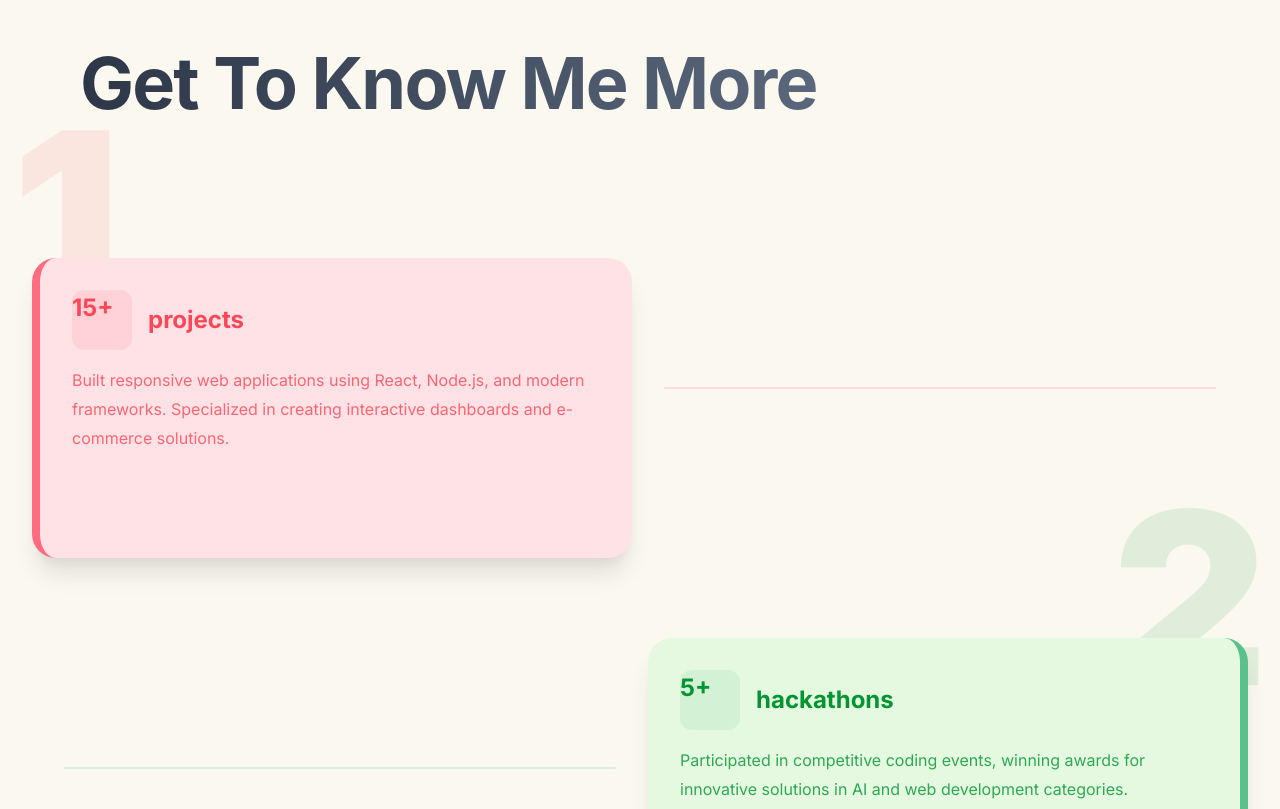
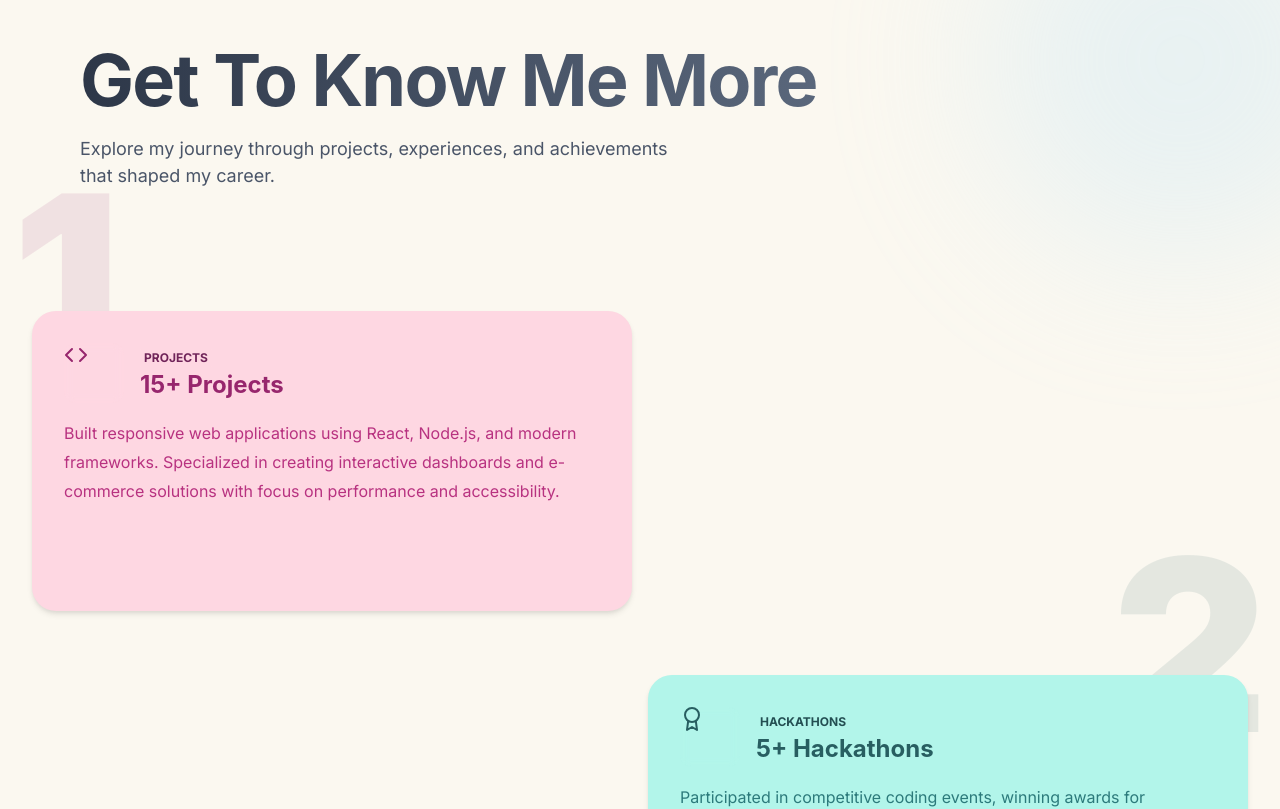
Before and after one commit to KabsiMontassar/portfolio, a React (Vite) app: page / in a window 1280 px wide. Shown: the part 1480-2289 px from the top of the page. Built offline with nearby package versions, Linux system fonts and the light colour scheme.

Commit message:
Update Achievements.jsx

```diff
--- a/src/components/Achievements/Achievements.jsx
+++ b/src/components/Achievements/Achievements.jsx
@@ -1,59 +1,288 @@
 import React, { useRef, useState, useEffect } from 'react';
-import { Box, Heading, Text, Flex, useColorMode, Image, Modal, ModalOverlay, ModalContent, ModalBody, ModalCloseButton } from '@chakra-ui/react';
+import {
+  Box,
+  Heading,
+  Text,
+  Flex,
+  useColorMode,
+  Image,
+  Modal,
+  ModalOverlay,
+  ModalContent,
+  ModalBody,
+  ModalCloseButton,
+  useColorModeValue,
+  SimpleGrid,
+  Badge,
+  Icon,
+  useBreakpointValue
+} from '@chakra-ui/react';
 import { useTranslation } from 'react-i18next';
-
+import { FiAward, FiCode, FiBriefcase, FiBook, FiLayers, FiBookmark } from 'react-icons/fi';
 import gsap from 'gsap';
 
-const softColors = {
-  projects: {
-    bg: '#FFE2E6',
-    border: '#FF6B81',
-    text: '#FF4757'
-  },
-  hackathons: {
-    bg: '#E5F9E0',
-    border: '#5AC18E',
-    text: '#009432'
-  },
-  experiences: {
-    bg: '#E6F3FF',
-    border: '#5AA6FF',
-    text: '#0984E3'
-  },
-  certificates: {
-    bg: '#FFF3E0',
-    border: '#FFB74D',
-    text: '#FF9F43'
-  },
-  skills: {
-    bg: '#F3E5F5',
-    border: '#BA68C8',
-    text: '#9B59B6'
-  },
-  education: {
-    bg: '#FFEFE5',
-    border: '#FF8A65',
-    text: '#E55039'
-  }
+const AchievementCard = ({ achievement, index, isExpanded, onToggle }) => {
+  const cardRef = useRef(null);
+  const colorKey = achievement.label.toLowerCase();
+  const isMobile = useBreakpointValue({ base: true, md: false });
+  const iconMap = {
+    projects: FiCode,
+    hackathons: FiAward,
+    experiences: FiBriefcase,
+    certificates: FiBookmark,
+    skills: FiLayers,
+    education: FiBook
+  };
+
+  // Dynamic colors based on color mode and category
+  const bgColor = useColorModeValue(
+    `${achievement.color}.100`,
+    `${achievement.color}.900`
+  );
+  const borderColor = useColorModeValue(
+    `${achievement.color}.500`,
+    `${achievement.color}.200`
+  );
+  const textColor = useColorModeValue(
+    `${achievement.color}.700`,
+    `${achievement.color}.200`
+  );
+  const mutedTextColor = useColorModeValue(
+    `${achievement.color}.600`,
+    `${achievement.color}.300`
+  );
+  const hoverBg = useColorModeValue(
+    `${achievement.color}.50`,
+    `${achievement.color}.800`
+  );
+
+  useEffect(() => {
+    gsap.fromTo(cardRef.current,
+      { opacity: 0, y: 50 },
+      {
+        opacity: 1,
+        y: 0,
+        duration: 0.8,
+        delay: index * 0.15,
+        ease: "back.out"
+      }
+    );
+  }, [index]);
+
+  return (
+    <Box
+      ref={cardRef}
+      position="relative"
+      mb={{ base: 12, md: 16 }}
+      opacity={0}
+      cursor="pointer"
+      onClick={onToggle}
+      _hover={{
+        '.achievement-number': {
+          opacity: 0.15,
+          transform: 'scale(1.05)'
+        }
+      }}
+      transition="all 0.3s ease"
+    >
+      <Flex
+        direction={{ base: "column", md: index % 2 === 0 ? "row" : "row-reverse" }}
+        align="center"
+        w="100%"
+        position="relative"
+      >
+        <Text
+          className="achievement-number"
+          fontSize={{ base: "120px", md: "240px" }}
+          fontWeight="900"
+          opacity={0.1}
+          position="absolute"
+          left={index % 2 === 0 ? { base: "10px", md: "-20px" } : "auto"}
+          right={index % 2 === 0 ? "auto" : { base: "10px", md: "-20px" }}
+          top={{ base: "-80px", md: "-200px" }}
+          color={textColor}
+          zIndex={0}
+          transition="all 0.3s ease"
+        >
+          {index + 1}
+        </Text>
+
+        <Box
+          w={{ base: "full", md: isExpanded ? "full" : "600px" }}
+          h={{ base: "auto", md: isExpanded ? "400px" : "300px" }}
+          bg={bgColor}
+          p={{ base: 6, md: 8 }}
+          borderRadius="3xl"
+          boxShadow={isExpanded ? "xl" : "md"}
+          borderLeft={index % 2 === 0 ? { base: "none", md: `6px solid ${borderColor}` } : "none"}
+          borderRight={index % 2 === 0 ? "none" : { base: "none", md: `6px solid ${borderColor}` }}
+          borderTop={{ base: `6px solid ${borderColor}`, md: "none" }}
+          transform={isExpanded ? "translateY(0)" : "translateY(10px)"}
+          transition="all 0.3s cubic-bezier(0.175, 0.885, 0.32, 1.275)"
+          _hover={{
+            transform: "translateY(0)",
+            boxShadow: "xl",
+            bg: hoverBg
+          }}
+          overflow="hidden"
+          display="flex"
+          flexDirection="column"
+          justifyContent="space-between"
+          position="relative"
+          zIndex={1}
+        >
+          <Flex direction="column" h="100%">
+            <Flex align="center" mb={4}>
+              <Box
+                w={{ base: "50px", md: "60px" }}
+                h={{ base: "50px", md: "60px" }}
+                borderRadius="xl"
+                bg={`${borderColor}20`}
+                mr={4}
+                display="flex"
+                align="center"
+                justify="center"
+                backdropFilter="blur(5px)"
+                border={`1px solid ${borderColor}30`}
+              >
+                <Icon
+                  as={iconMap[colorKey]}
+                  fontSize="2xl"
+                  color={textColor}
+                />
+              </Box>
+              <Box>
+                <Badge
+                  colorScheme={achievement.color}
+                  variant="subtle"
+                  fontSize="xs"
+                  mb={1}
+                >
+                  {achievement.label.toUpperCase()}
+                </Badge>
+                <Heading
+                  fontSize={{ base: "xl", md: "2xl" }}
+                  fontWeight="700"
+                  color={textColor}
+                >
+                  {achievement.number} {achievement.title}
+                </Heading>
+              </Box>
+            </Flex>
+
+            {isExpanded ? (
+              <Flex
+                flex={1}
+                gap={6}
+                direction={{ base: "column", md: "row" }}
+                mt={{ base: 4, md: 0 }}
+              >
+                <Box flex={1}>
+                  <Text
+                    color={mutedTextColor}
+                    fontSize="md"
+                    lineHeight={1.8}
+                    mb={{ base: 4, md: 0 }}
+                  >
+                    {achievement.description}
+                  </Text>
+                  {achievement.skills && (
+                    <Box mt={4}>
+                      <Text fontSize="sm" fontWeight="600" color={textColor} mb={2}>
+                        Key Skills:
+                      </Text>
+                      <Flex wrap="wrap" gap={2}>
+                        {achievement.skills.map((skill, i) => (
+                          <Badge
+                            key={i}
+                            colorScheme={achievement.color}
+                            variant="outline"
+                            px={2}
+                            py={1}
+                            borderRadius="full"
+                          >
+                            {skill}
+                          </Badge>
+                        ))}
+                      </Flex>
+                    </Box>
+                  )}
+                </Box>
+                <Box
+                  w={{ base: "full", md: "2px" }}
+                  h={{ base: "2px", md: "full" }}
+                  bg={`${borderColor}20`}
+                  mx={{ base: 0, md: 4 }}
+                  my={{ base: 4, md: 0 }}
+                />
+                <Box
+                  flex={2}
+                  display="flex"
+                  alignItems="center"
+                  justifyContent="center"
+                >
+                  <ImagePreview
+                    images={achievement.images}
+                    colorKey={colorKey}
+                    borderColor={borderColor}
+                    textColor={textColor}
+                  />
+                </Box>
+              </Flex>
+            ) : (
+              <Text
+                color={mutedTextColor}
+                fontSize="md"
+                lineHeight={1.8}
+                noOfLines={3}
+              >
+                {achievement.description}
+              </Text>
+            )}
+          </Flex>
+        </Box>
+
+        {!isMobile && (
+          <Box
+            flex={1}
+            h="2px"
+            bg={`${borderColor}20`}
+            mx={8}
+          />
+        )}
+      </Flex>
+    </Box>
+  );
 };
 
-const ImagePreview = ({ images, colorKey }) => {
+const ImagePreview = ({ images, borderColor, textColor }) => {
   const [selectedImage, setSelectedImage] = useState(null);
+  const isMobile = useBreakpointValue({ base: true, md: false });
 
   return (
     <>
-      <Flex w="100%" px={10} justifyContent="space-between" gap={12}>
+      <SimpleGrid
+        columns={{ base: 2, sm: 3 }}
+        spacing={{ base: 4, md: 6 }}
+        w="100%"
+        px={{ base: 0, md: 4 }}
+      >
         {images.map((img, idx) => (
           <Flex
             key={idx}
             direction="column"
             align="center"
+            transition="all 0.3s ease"
+            _hover={{
+              transform: 'translateY(-5px)'
+            }}
           >
             <Text
-              color={softColors[colorKey].text}
+              color={textColor}
               fontSize="sm"
               fontWeight="600"
               mb={2}
+              textAlign="center"
             >
               {img.title}
             </Text>
@@ -62,28 +291,75 @@ const ImagePreview = ({ images, colorKey }) => {
               overflow="hidden"
               cursor="pointer"
               onClick={() => setSelectedImage(img.url)}
-              transition="transform 0.2s"
-              _hover={{ transform: 'scale(1.05)' }}
+              transition="all 0.3s ease"
+              _hover={{
+                transform: 'scale(1.05)',
+                boxShadow: `0 4px 12px ${borderColor}40`
+              }}
+              boxShadow={`0 2px 8px ${borderColor}20`}
+              position="relative"
+              w="full"
+              h={{ base: "100px", md: "120px" }}
             >
               <Image
                 src={img.url}
                 alt={img.title}
-                w="120px"
-                h="90px"
+                w="100%"
+                h="100%"
                 objectFit="cover"
-                border={`2px solid ${softColors[colorKey].border}`}
+                border={`2px solid ${borderColor}`}
               />
+              <Box
+                position="absolute"
+                inset={0}
+                bg={`${borderColor}20`}
+                opacity={0}
+                _hover={{ opacity: 1 }}
+                transition="opacity 0.3s ease"
+                display="flex"
+                alignItems="center"
+                justifyContent="center"
+              >
+                <Box
+                  bg={`${borderColor}80`}
+                  color="white"
+                  px={3}
+                  py={1}
+                  borderRadius="full"
+                  fontSize="xs"
+                  fontWeight="bold"
+                >
+                  View
+                </Box>
+              </Box>
             </Box>
           </Flex>
         ))}
-      </Flex>
+      </SimpleGrid>
 
-      <Modal isOpen={!!selectedImage} onClose={() => setSelectedImage(null)} size="xl">
-        <ModalOverlay />
-        <ModalContent>
-          <ModalCloseButton />
-          <ModalBody p={0}>
-            <Image src={selectedImage} alt="Preview" w="100%" />
+      <Modal
+        isOpen={!!selectedImage}
+        onClose={() => setSelectedImage(null)}
+        size={isMobile ? "full" : "xl"}
+        motionPreset="scale"
+      >
+        <ModalOverlay bg="blackAlpha.800" />
+        <ModalContent bg="transparent" boxShadow="none">
+          <ModalCloseButton
+            color="white"
+            bg="blackAlpha.600"
+            _hover={{ bg: "blackAlpha.800" }}
+            size="lg"
+          />
+          <ModalBody p={0} display="flex" alignItems="center" justifyContent="center">
+            <Image
+              src={selectedImage}
+              alt="Preview"
+              maxW="100%"
+              maxH="90vh"
+              objectFit="contain"
+              borderRadius="lg"
+            />
           </ModalBody>
         </ModalContent>
       </Modal>
@@ -91,133 +367,8 @@ const ImagePreview = ({ images, colorKey }) => {
   );
 };
 
-const AchievementCard = ({ achievement, index, isExpanded, onToggle }) => {
-  const cardRef = useRef(null);
-  const colorKey = achievement.label.toLowerCase();
-
-  useEffect(() => {
-    gsap.fromTo(cardRef.current,
-      { opacity: 0, x: index % 2 === 0 ? -100 : 100 },
-      {
-        opacity: 1,
-        x: 0,
-        duration: 1,
-        delay: index * 0.2,
-        ease: "power3.out"
-      }
-    );
-  }, [index]);
-
-  return (
-    <Box
-      ref={cardRef}
-      position="relative"
-      mb={20}
-      opacity={0}
-
-      cursor="pointer"
-      onClick={onToggle}
-    >
-      <Flex
-        direction={index % 2 === 0 ? "row" : "row-reverse"}
-        align="center"
-        w="100%"
-        position="relative"
-      >
-        <Text
-          fontSize="240px"
-          fontWeight="900"
-          opacity={0.1}
-          position="absolute"
-          left={index % 2 === 0 ? "-20px" : "auto"}
-          right={index % 2 === 0 ? "auto" : "-20px"}
-          top="-200px"
-          color={softColors[colorKey].text}
-        >
-          {index + 1}
-        </Text>
-
-        <Box
-          w={isExpanded ? "full" : "600px"}
-          h={"300px"}
-          bg={softColors[colorKey].bg}
-          p={8}
-          borderRadius="3xl"
-          boxShadow={isExpanded ? "2xl" : "xl"}
-          borderLeft={index % 2 === 0 ? `8px solid ${softColors[colorKey].border}` : "none"}
-          borderRight={index % 2 === 0 ? "none" : `8px solid ${softColors[colorKey].border}`}
-          transform={isExpanded ? "translateY(0)" : "translateY(20px)"}
-          transition="all 0.3s ease-in-out"
-          _hover={{ transform: "translateY(0)", boxShadow: "2xl" }}
-          overflow="hidden"
-          display="flex"
-          flexDirection="column"
-          justifyContent="space-between"
-        >
-          <Flex direction="column" h="100%">
-            <Flex align="center" mb={4}>
-              <Box
-                w="60px"
-                h="60px"
-                borderRadius="xl"
-                bg={`${softColors[colorKey].border}22`}
-                mr={4}
-                display="flex"
-                align="center"
-                justify="center"
-              >
-                <Text fontSize="2xl" fontWeight="bold" color={softColors[colorKey].text}>
-                  {achievement.number}
-                </Text>
-              </Box>
-              <Text fontSize="2xl" fontWeight="700" color={softColors[colorKey].text}>
-                {achievement.label}
-              </Text>
-            </Flex>
-
-            {isExpanded ? (
-              <Flex flex={1} gap={6}>
-                <Box flex={1}>
-                  <Text
-                    color={softColors[colorKey].text}
-                    opacity={0.8}
-                    fontSize="md"
-                    lineHeight={1.8}
-                  >
-                    {achievement.description}
-                  </Text>
-                </Box>
-                <Box
-                  w="2px"
-                  bg={`${softColors[colorKey].border}33`}
-                  mx={4}
-                />
-                <Box flex={3} display="flex" alignItems="center" justifyContent="center">
-                  <ImagePreview images={achievement.images} colorKey={colorKey} />
-                </Box>
-              </Flex>
-            ) : (
-              <Text color={softColors[colorKey].text} opacity={0.8} fontSize="md" lineHeight={1.8}>
-                {achievement.description}
-              </Text>
-            )}
-          </Flex>
-        </Box>
-
-        <Box
-          flex={1}
-          h="2px"
-          bg={`${softColors[colorKey].border}33`}
-          mx={8}
-        />
-      </Flex>
-    </Box>
-  );
-};
-
 const Achievements = () => {
   const { t } = useTranslation();
-  const { colorMode } = useColorMode();
   const [expandedIndex, setExpandedIndex] = useState(null);
 
   const handleToggle = (index) => {
@@ -228,7 +379,9 @@ const Achievements = () => {
     {
       number: "15+",
       label: 'projects',
-      description: "Built responsive web applications using React, Node.js, and modern frameworks. Specialized in creating interactive dashboards and e-commerce solutions.",
+      title: 'Projects',
+      color: 'pink',
+      description: "Built responsive web applications using React, Node.js, and modern frameworks. Specialized in creating interactive dashboards and e-commerce solutions with focus on performance and accessibility.",
       images: [
         {
           url: '/images/projects/project1.jpg',
@@ -242,12 +395,15 @@ const Achievements = () => {
           url: '/images/projects/project3.jpg',
           title: 'Mobile App'
         }
-      ]
+      ],
+      skills: ['React', 'Node.js', 'TypeScript', 'GraphQL', 'Chakra UI']
     },
     {
       number: "5+",
       label: 'hackathons',
-      description: "Participated in competitive coding events, winning awards for innovative solutions in AI and web development categories.",
+      title: 'Hackathons',
+      color: 'teal',
+      description: "Participated in competitive coding events, winning awards for innovative solutions in AI and web development categories. Collaborated with diverse teams to build prototypes under time constraints.",
       images: [
         {
           url: '/images/hackathons/hack1.jpg',
@@ -261,12 +417,15 @@ const Achievements = () => {
           url: '/images/hackathons/hack3.jpg',
           title: 'Hackathon Finals'
         }
-      ]
+      ],
+      skills: ['Teamwork', 'Problem Solving', 'Prototyping', 'Presentation']
     },
     {
       number: "3+",
       label: 'experiences',
-      description: "Professional work experience at tech companies, contributing to large-scale projects and collaborating with cross-functional teams.",
+      title: 'Years Experience',
+      color: 'blue',
+      description: "Professional work experience at tech companies, contributing to large-scale projects and collaborating with cross-functional teams. Led initiatives that improved performance by 40% and user satisfaction by 25%.",
       images: [
         {
           url: '/images/experiences/exp1.jpg',
@@ -280,12 +439,15 @@ const Achievements = () => {
           url: '/images/experiences/exp3.jpg',
           title: 'Tech Company C'
         }
-      ]
+      ],
+      skills: ['Leadership', 'Agile Methodologies', 'Mentoring', 'Project Management']
     },
     {
       number: "10+",
       label: 'certificates',
-      description: "Completed certifications in web development, cloud computing, and UX design from recognized platforms like Coursera and Udemy.",
+      title: 'Certifications',
+      color: 'orange',
+      description: "Completed certifications in web development, cloud computing, and UX design from recognized platforms like Coursera and Udemy. Continuously learning new technologies to stay ahead in the field.",
       images: [
         {
           url: '/images/certificates/cert1.jpg',
@@ -299,12 +461,15 @@ const Achievements = () => {
           url: '/images/certificates/cert3.jpg',
           title: 'UX Design'
         }
-      ]
+      ],
+      skills: ['Continuous Learning', 'Cloud Architecture', 'UI/UX Principles']
     },
     {
       number: "20+",
       label: 'skills',
-      description: "Mastered technologies including JavaScript, Python, React, Node.js, and cloud platforms like AWS and Firebase.",
+      title: 'Skills',
+      color: 'purple',
+      description: "Mastered technologies including JavaScript, Python, React, Node.js, and cloud platforms like AWS and Firebase. Strong foundation in both frontend and backend development with focus on clean code practices.",
       images: [
         {
           url: '/images/skills/skill1.jpg',
@@ -318,12 +483,15 @@ const Achievements = () => {
           url: '/images/skills/skill3.jpg',
           title: 'AWS'
         }
-      ]
+      ],
+      skills: ['JavaScript', 'Python', 'React', 'Node.js', 'AWS', 'Firebase']
     },
     {
       number: "2+",
       label: 'education',
-      description: "Advanced degrees in Computer Science with focus on human-computer interaction and distributed systems.",
+      title: 'Degrees',
+      color: 'red',
+      description: "Advanced degrees in Computer Science with focus on human-computer interaction and distributed systems. Published research papers on innovative approaches to user interface design.",
       images: [
         {
           url: '/images/education/edu1.jpg',
@@ -337,23 +505,76 @@ const Achievements = () => {
           url: '/images/education/edu3.jpg',
           title: 'PhD'
         }
-      ]
+      ],
+      skills: ['Research', 'Algorithms', 'Distributed Systems', 'HCI']
     }
   ];
 
+  const headingGradient = useColorModeValue(
+    'linear(to-r, gray.700, gray.500)',
+    'linear(to-r, gray.300, gray.100)'
+  );
+
   return (
-    <Box minHeight="100vh" py={20} overflow="hidden">
-      <Box px={20} mb={28}>
+    <Box minHeight="100vh" py={{ base: 12, md: 20 }} overflow="hidden" position="relative">
+      {/* Decorative elements */}
+      <Box
+        position="absolute"
+        top="-100px"
+        right="-100px"
+        w="400px"
+        h="400px"
+        borderRadius="full"
+        bg="blue.100"
+        filter="blur(80px)"
+        opacity={0.3}
+        zIndex={0}
+      />
+      <Box
+        position="absolute"
+        bottom="-100px"
+        left="-100px"
+        w="500px"
+        h="500px"
+        borderRadius="full"
+        bg="pink.100"
+        filter="blur(100px)"
+        opacity={0.2}
+        zIndex={0}
+      />
+
+      <Box
+        px={{ base: 6, md: 20 }}
+        mb={{ base: 16, md: 28 }}
+        position="relative"
+        zIndex={1}
+      >
         <Heading
-          fontSize="7xl"
-          bgGradient="linear(to-r, gray.700, gray.500)"
+          fontSize={{ base: "4xl", md: "7xl" }}
+          bgGradient={headingGradient}
           bgClip="text"
           letterSpacing="tight"
+          lineHeight={1.1}
         >
           {t('getToKnowMe')}
         </Heading>
+        <Text
+          mt={4}
+          fontSize={{ base: "md", md: "lg" }}
+          color={useColorModeValue("gray.600", "gray.300")}
+          maxW="600px"
+        >
+          Explore my journey through projects, experiences, and achievements that shaped my career.
+        </Text>
       </Box>
-      <Box maxW="1400px" mx="auto" px={8}>
+
+      <Box
+        maxW="1400px"
+        mx="auto"
+        px={{ base: 4, md: 8 }}
+        position="relative"
+        zIndex={1}
+      >
         {achievements.map((achievement, index) => (
           <AchievementCard
             key={index}
```
